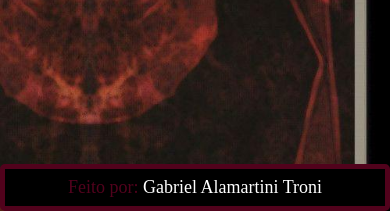
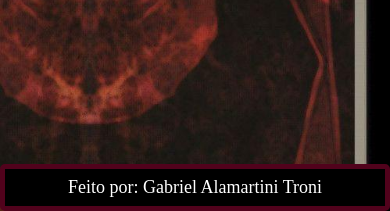
Before and after one commit to Gabriel-Troni/Jogo-da-memoria, a plain HTML site: page index.html in a window 390 px wide. Shown: the part 633-844 px from the top of the page. Drawn offline with Linux system fonts and the light colour scheme.

Commit message:
quarto-commit

```diff
--- a/assets/style.css
+++ b/assets/style.css
@@ -116,4 +116,8 @@ body {
         align-items: center;
         display: flex;
     }
+
+    .feitoPor {
+        color: white;
+    }
 }
```
